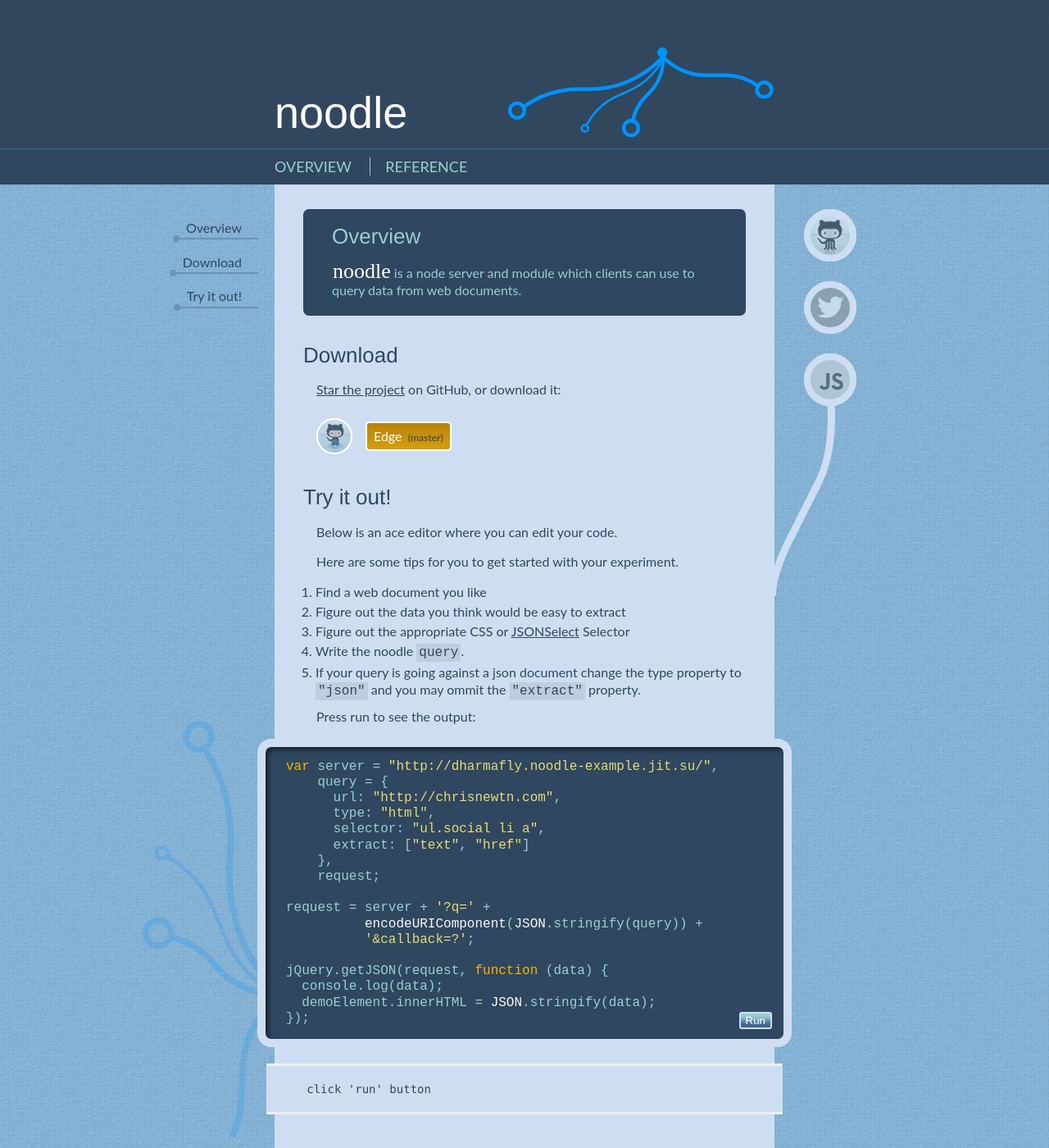
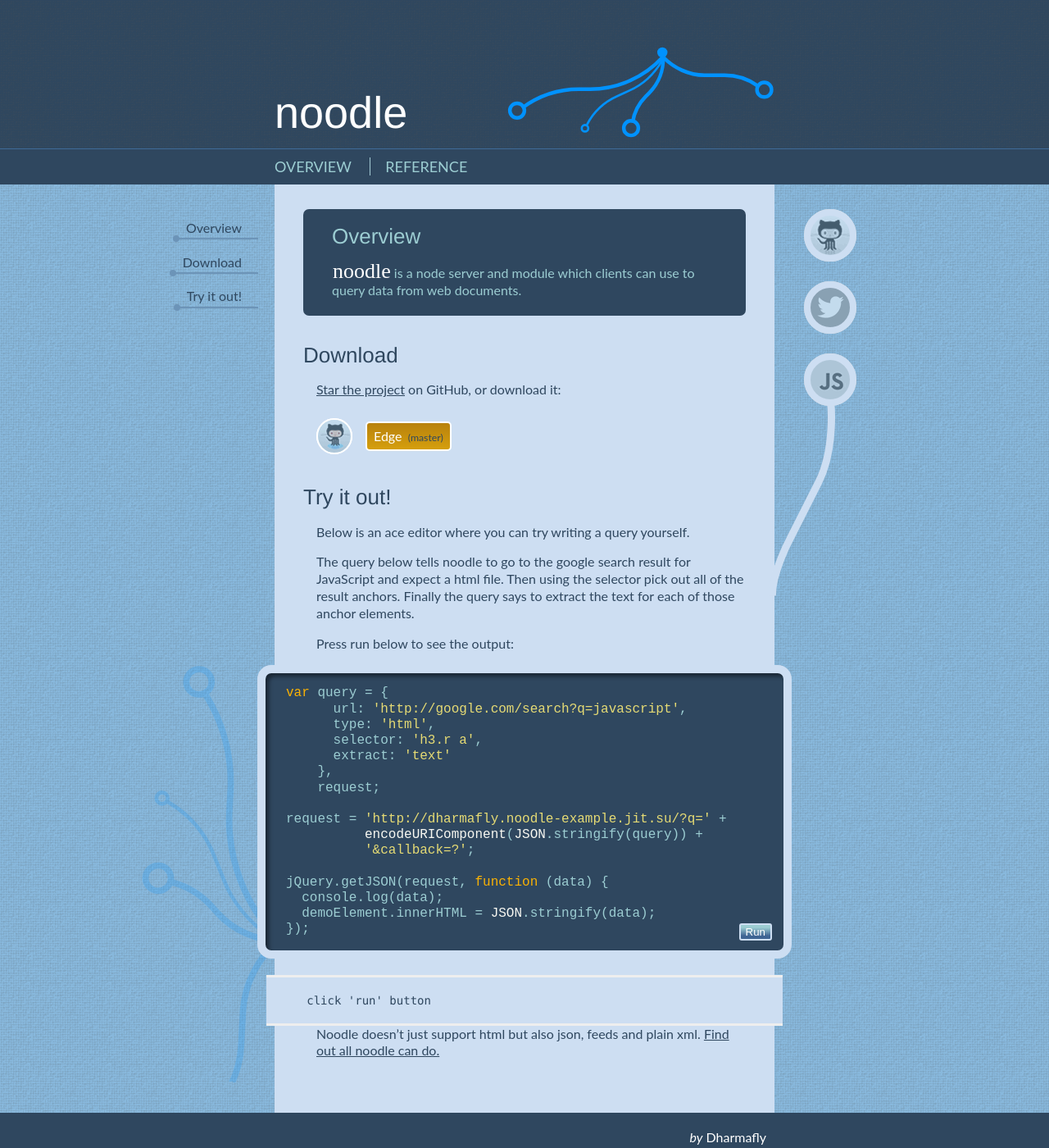
Before and after one commit to dharmafly/noodle, a Jekyll site: the page built from index.html, in a window 1280 px wide and 1400 px high. Shown: the whole window at 82% size. Built offline with Jekyll 4.4.1, drawn with Linux system fonts in a browser that asks for light colours; nearby versions of some CDN libraries; Markdown is read by kramdown in place of the engine named in the settings.

Commit message:
Update project documentation

```diff
--- a/_posts/2002-01-01-try-it-out.md
+++ b/_posts/2002-01-01-try-it-out.md
@@ -3,30 +3,24 @@
 heading: Try it out!
 ---
 
-Below is an ace editor where you can edit your code.
+Below is an ace editor where you can try writing a query yourself.
 
-Here are some tips for you to get started with your experiment.
+The query below tells noodle to go to the google search result for
+JavaScript and expect a html file. Then using the selector pick out
+all of the result anchors. Finally the query says to extract the
+text for each of those anchor elements.
 
-1. Find a web document you like
-2. Figure out the data you think would be easy to extract
-3. Figure out the appropriate CSS or [JSONSelect]() Selector
-4. Write the noodle `query`.
-5. If your query is going against a json document change the
-type property to `"json"` and you may ommit the `"extract"`
-property.
+Press run below to see the output:
 
-Press run to see the output:
-
-    var server = "http://dharmafly.noodle-example.jit.su/",
-        query = {
-          url: "http://chrisnewtn.com",
-          type: "html",
-          selector: "ul.social li a",
-          extract: ["text", "href"]
+    var query = {
+          url: 'http://google.com/search?q=javascript',
+          type: 'html',
+          selector: 'h3.r a',
+          extract: 'text'
         },
         request;
 
-    request = server + '?q=' +
+    request = 'http://dharmafly.noodle-example.jit.su/?q=' +
               encodeURIComponent(JSON.stringify(query)) +
               '&callback=?';
 
@@ -34,3 +28,6 @@
       console.log(data);
       demoElement.innerHTML = JSON.stringify(data);
     });
+
+Noodle doesn't just support html but also json, feeds and plain xml. [Find out
+all noodle can do.](http://noodlejs.com/reference)
```
